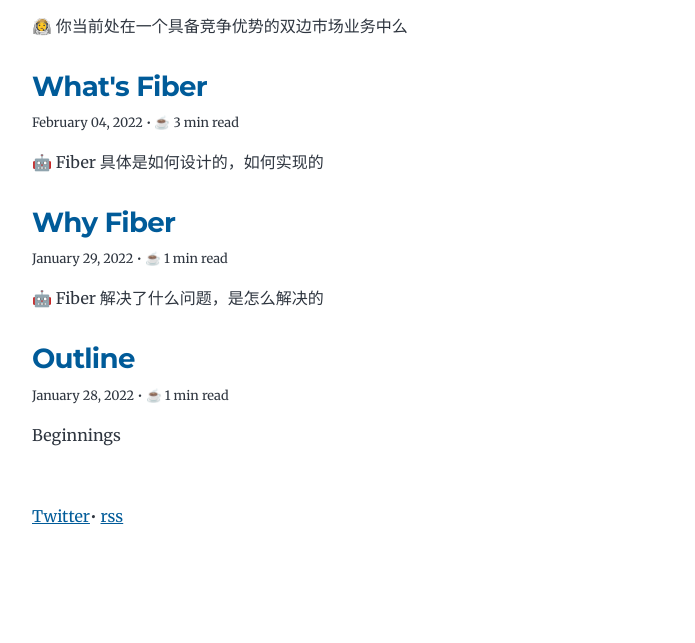
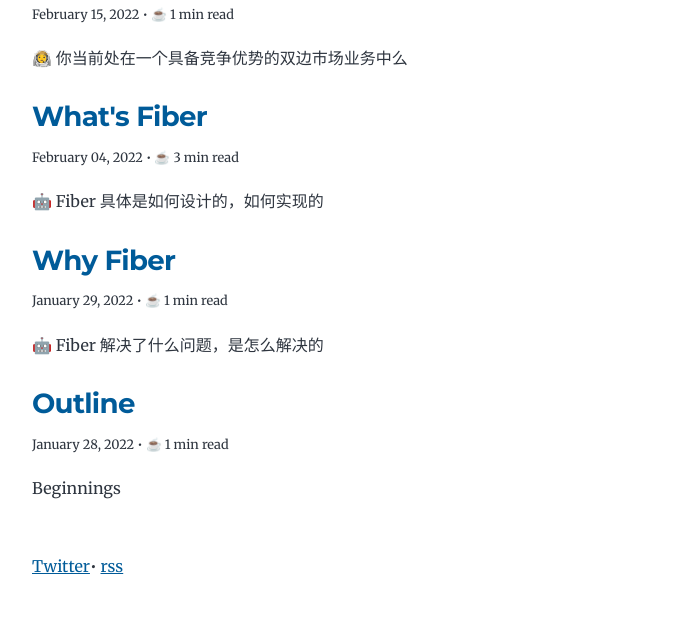
Before and after one commit to perowong/pero-blog, a Gatsby site: page / in a window 1280 px wide. Shown: the part 747-1390 px from the top of the page, without its empty margins (292-987 px from the left). Before the commit the page ends 1339 px from the top, so only its background shows below. Built offline with nearby package versions, Linux system fonts and the light colour scheme; Gatsby itself is replaced by a stand-in of ours; a web font is replaced by a local one.

Commit message:
Update page ui css style

```diff
--- a/src/style.css
+++ b/src/style.css
@@ -20,7 +20,7 @@
   --spacing-4: 1rem;
   --spacing-5: 1.25rem;
   --spacing-6: 1.5rem;
-  --spacing-8: 2rem;
+  --spacing-8: 1.7rem;
   --spacing-10: 2.5rem;
   --spacing-12: 3rem;
   --spacing-16: 4rem;
@@ -41,12 +41,12 @@
   --fontWeight-extrabold: 800;
   --fontWeight-black: 900;
   --fontSize-root: 16px;
-  --fontSize-root-2x: 17px;
-  --fontSize-root-3x: 18px;
+  --fontSize-root-2x: 16px;
+  --fontSize-root-3x: 17px;
   --lineHeight-none: 1;
-  --lineHeight-tight: 1.1;
-  --lineHeight-normal: 1.5;
-  --lineHeight-relaxed: 1.625;
+  --lineHeight-tight: 1.3;
+  --lineHeight-normal: 1.625;
+  --lineHeight-relaxed: 1.75;
   /* 1.200 Minor Third Type Scale */
   --fontSize-0: 0.833rem;
   --fontSize-1: 1rem;
@@ -136,7 +136,7 @@
   --color-accent: #d1dce5;
   --color-header-link-home: var(--blue-1);
   --color-link-stroke: var(--orange-1);
-  --inlineCode-bg: var(--orange-3);
+  --inlineCode-bg: rgb(242, 242, 242);
   --inlineCode-text: #1a1a1a;
 }
 
@@ -177,7 +177,7 @@
 h6 {
   font-family: var(--font-heading);
   margin-top: var(--spacing-12);
-  margin-bottom: var(--spacing-6);
+  margin-bottom: var(--spacing-8);
   line-height: var(--lineHeight-tight);
   letter-spacing: -0.025em;
 }
@@ -249,6 +249,10 @@
   padding: var(--spacing-0);
 }
 
+p code {
+  font-size: 1rem !important;
+}
+
 ul,
 ol {
   margin-left: var(--spacing-0);
@@ -262,7 +266,8 @@
 ul li,
 ol li {
   padding-left: var(--spacing-0);
-  margin-bottom: var(--spacing-2);
+  margin-bottom: var(--spacing-3);
+  line-height: var(--spacing-8);
 }
 
 li > p {
@@ -276,6 +281,10 @@
 li > ul {
   margin-left: var(--spacing-8);
   margin-top: var(--spacing-2);
+}
+
+li code {
+  font-size: 1rem;
 }
 
 blockquote {
@@ -326,7 +335,7 @@
  code[class*='language-'],
  pre[class*='language-'] {
     color: white;
-    font-family: SFMono-Regular, Menlo, Monaco, Consolas, "Liberation Mono", "Courier New", monospace;
+    font-family: Consolas, Menlo, Monaco, source-code-pro, "Liberation Mono", "Courier New", monospace;
     font-size: 13.6px;
     font-feature-settings: normal;
     text-align: left;
@@ -351,6 +360,11 @@
  code[class*='language-text'] {
   font-family: inherit;
   font-size: inherit;
+ }
+
+ p code, li code {
+  font-family: Consolas, Menlo, Monaco, source-code-pro, "Liberation Mono", "Courier New", monospace !important;
+  font-size: 1rem !important;
  }
 
  /* Code blocks */
```
